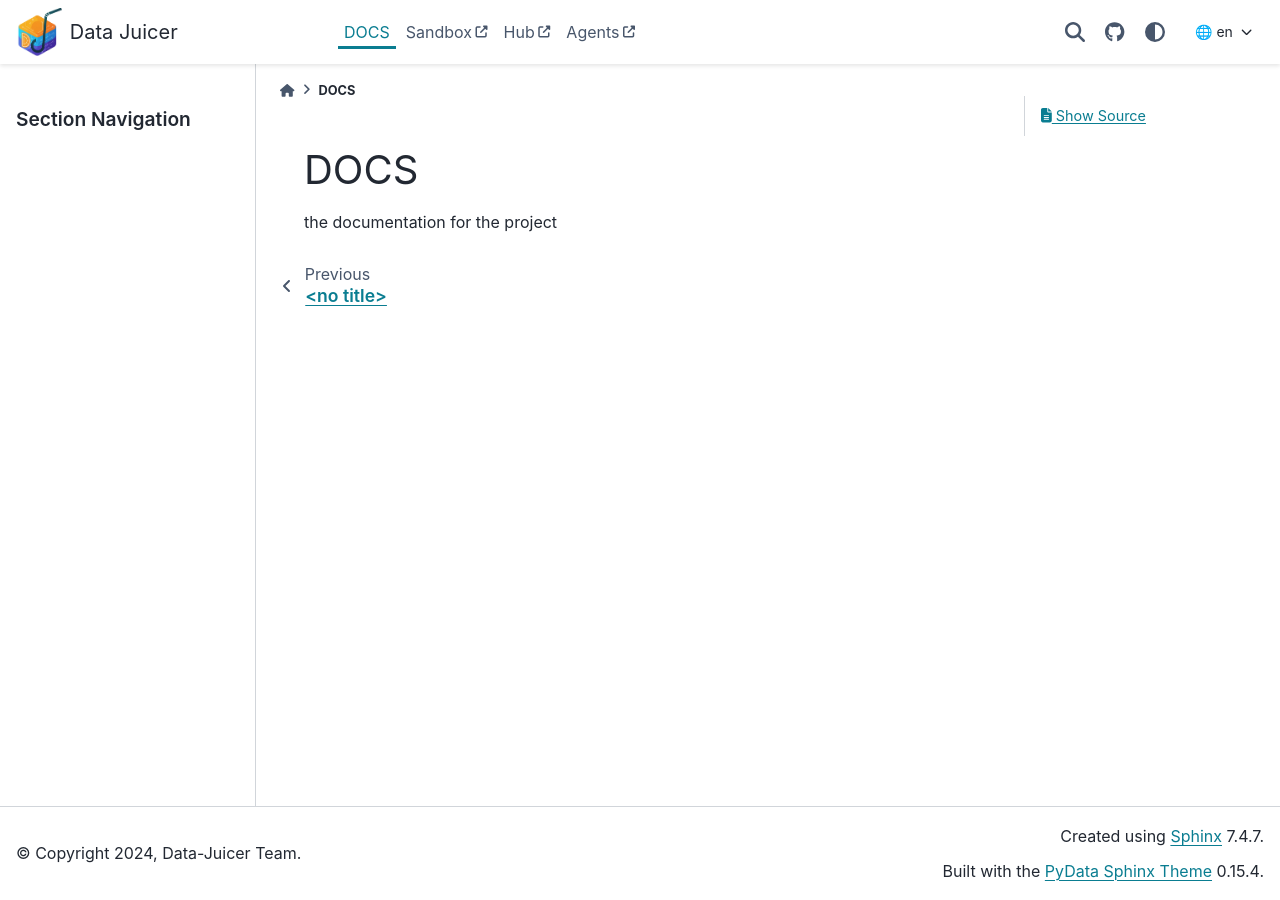
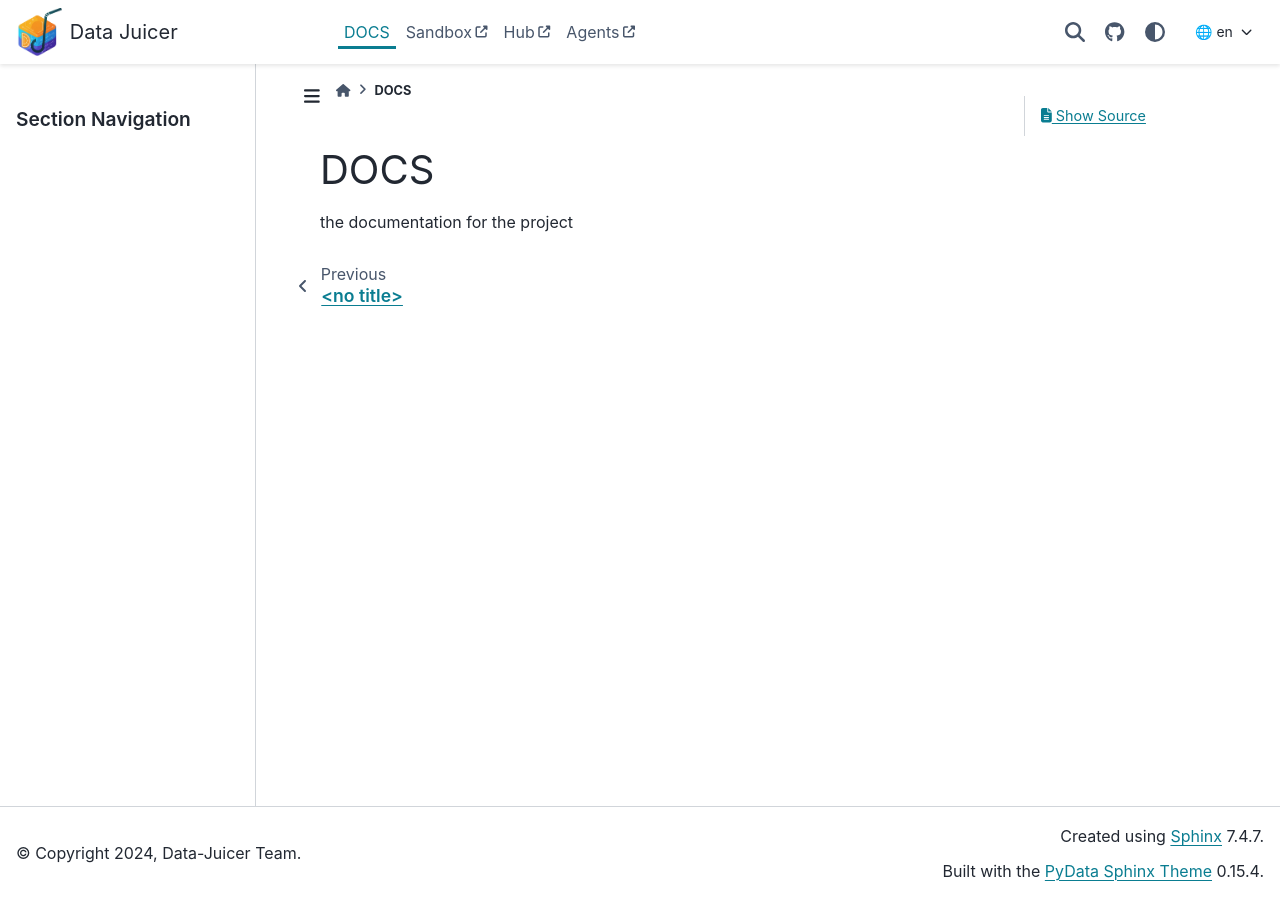
Before and after one commit to cmgzn/data-juicer-sphinx, a Sphinx documentation site: the page built from docs/sphinx_doc/source/docs_index/index.rst, in a window 1280 px wide. Built offline with Sphinx 7.4.7 and the PyData theme 0.15.4, drawn with Linux system fonts in a browser that asks for light colours.

Commit message:
docs: enhance sidebar and styling for documentation

```diff
--- a/docs/sphinx_doc/source/_static/custom.css
+++ b/docs/sphinx_doc/source/_static/custom.css
@@ -1,13 +1,16 @@
+/* Container for navbar switch elements, aligned horizontally with spacing */
 .navbar-switcher-container {
     display: flex;
     gap: 0.75rem;
     align-items: center;
 }
 
+/* Dropdown wrapper with relative positioning for absolute panel placement */
 .navbar-dropdown {
     position: relative;
 }
 
+/* Styling for dropdown trigger button */
 .navbar-dropdown-trigger {
     display: flex;
     align-items: center;
@@ -22,16 +25,19 @@
     user-select: none;
 }
 
+/* Hover effect for dropdown trigger */
 .navbar-dropdown-trigger:hover {
     background: var(--pst-color-surface);
     color: var(--pst-color-primary);
 }
 
+/* Dropdown icon animation */
 .navbar-dropdown-trigger .dropdown-icon {
     font-size: 0.7rem;
     transition: transform 0.2s ease;
 }
 
+/* Dropdown panel: hidden by default, positioned below trigger */
 .navbar-dropdown-panel {
     position: absolute;
     top: 100%;
@@ -46,12 +52,14 @@
     padding-top: 0.25rem;
 }
 
+/* Show dropdown panel on hover */
 .navbar-dropdown:hover .navbar-dropdown-panel {
     opacity: 1;
     visibility: visible;
     transform: translateY(0);
 }
 
+/* Dropdown content: styled popup with border, shadow, and scroll support */
 .dropdown-content {
     background: var(--pst-color-background);
     border: 1px solid var(--pst-color-border);
@@ -61,28 +69,7 @@
     overflow: hidden;
 }
 
-.dropdown-item {
-    display: block;
-    padding: 0.5rem 0.75rem;
-    color: var(--pst-color-text-base);
-    text-decoration: none;
-    border-radius: 4px;
-    transition: all 0.15s ease;
-    font-size: 0.875rem;
-    white-space: nowrap;
-}
-
-.dropdown-item:hover {
-    background: var(--pst-color-surface);
-    color: var(--pst-color-primary);
-}
-
-.dropdown-item.active {
-    background: var(--pst-color-primary);
-    color: white;
-    font-weight: 600;
-}
-
+/* Version list scroll enhancements */
 .dropdown-content.version-list {
     max-height: 320px;
     overflow-y: auto;
@@ -90,6 +77,7 @@
     scrollbar-color: var(--pst-color-border) transparent;
 }
 
+/* WebKit scrollbar styling for version list */
 .dropdown-content.version-list::-webkit-scrollbar {
     width: 6px;
 }
@@ -107,17 +95,181 @@
     background: var(--pst-color-text-muted);
 }
 
-/* 左側邊欄 */
-.bd-sidebar-primary {
-    max-width: 20% !important;
+/* Individual dropdown menu items */
+.dropdown-item {
+    display: block;
+    padding: 0.5rem 0.75rem;
+    color: var(--pst-color-text-base);
+    text-decoration: none;
+    border-radius: 4px;
+    transition: all 0.15s ease;
+    font-size: 0.875rem;
+    white-space: nowrap;
 }
 
-/* 主內容 */
+/* Hover state for dropdown items */
+.dropdown-item:hover {
+    background: var(--pst-color-surface);
+    color: var(--pst-color-primary);
+}
+
+/* Active state for selected item */
+.dropdown-item.active {
+    background: var(--pst-color-primary);
+    color: white;
+    font-weight: 600;
+}
+
+/* Primary sidebar with responsive width */
+.bd-sidebar-primary {
+    max-width: 20%;
+    transition: max-width 0.3s cubic-bezier(0.4, 0, 0.2, 1),
+                transform 0.3s cubic-bezier(0.4, 0, 0.2, 1),
+                visibility 0.3s cubic-bezier(0.4, 0, 0.2, 1),
+                opacity 0.3s cubic-bezier(0.4, 0, 0.2, 1);
+}
+
+/* Hide sidebar when collapsed */
+body.sidebar-collapsed .bd-sidebar-primary {
+    max-width: 0 !important;
+    transform: translateX(-100%);
+    visibility: hidden;
+    opacity: 0;
+}
+
+/* Main content container with fluid max-width */
 .bd-main .bd-content .bd-article-container {
     max-width: 100%;
+    transition: max-width 0.3s cubic-bezier(0.4, 0, 0.2, 1);
 }
 
+/* Expand article width when sidebar is collapsed */
+body.sidebar-collapsed .bd-main .bd-content .bd-article-container,
+body.sidebar-collapsed .bd-content,
+body.sidebar-collapsed .bd-article {
+    max-width: 100% !important;
+}
 
+/* Main layout transition */
+.bd-main {
+    transition: all 0.3s cubic-bezier(0.4, 0, 0.2, 1);
+}
+
+/* Grid layout transition for container */
+.bd-container__inner {
+    transition: grid-template-columns 0.3s cubic-bezier(0.4, 0, 0.2, 1);
+}
+
+/* Align toggle button and breadcrumb in header */
+.header-article-items__start {
+    display: flex !important;
+    align-items: center;
+    gap: 0.5rem;
+}
+
+/* Sidebar collapse toggle button */
+.sidebar-collapse-toggle {
+    display: inline-flex;
+    align-items: center;
+    justify-content: center;
+    flex-shrink: 0;
+    width: 32px;
+    height: 32px;
+    padding: 0;
+    background: transparent;
+    color: var(--pst-color-text-base, #666);
+    border: none;
+    border-radius: 4px;
+    cursor: pointer;
+    font-size: 18px;
+    transition: all 0.2s ease;
+    opacity: 0;
+    pointer-events: none;
+}
+
+/* Show toggle only when primary sidebar is present */
+body:has(.bd-sidebar-primary:not(.hide-on-wide)) .sidebar-collapse-toggle {
+    opacity: 1;
+    pointer-events: auto;
+}
+
+/* Hover effect for collapse toggle */
+.sidebar-collapse-toggle:hover {
+    background: var(--pst-color-surface, rgba(0, 0, 0, 0.05));
+    color: var(--pst-color-primary, #0069d9);
+}
+
+/* Active press state */
+.sidebar-collapse-toggle:active {
+    transform: scale(0.95);
+}
+
+/* Icon rotation animation */
+.sidebar-collapse-toggle i {
+    transition: transform 0.2s ease;
+}
+
+/* Rotate icon when sidebar is collapsed */
+body.sidebar-collapsed .sidebar-collapse-toggle i {
+    transform: rotate(180deg);
+}
+
+/* Prevent breadcrumb wrapping */
+.header-article-items__start .breadcrumb,
+.header-article-items__start nav {
+    display: flex;
+    align-items: center;
+    flex-wrap: wrap;
+}
+
+/* Responsive layout for desktop */
+@media (min-width: 960px) {
+    .bd-container__inner {
+        display: grid;
+        grid-template-columns: var(--pst-sidebar-primary-width, 17rem) 1fr;
+        gap: 1rem;
+    }
+
+    /* Collapse sidebar column */
+    body.sidebar-collapsed .bd-container__inner {
+        grid-template-columns: 0 1fr !important;
+        gap: 0;
+    }
+
+    /* Full-width main content when collapsed */
+    body.sidebar-collapsed .bd-main {
+        max-width: 100% !important;
+        grid-column: 1 / -1;
+    }
+
+    body.sidebar-collapsed .bd-content {
+        max-width: 100% !important;
+        display: grid;
+        grid-template-columns: 1fr auto;
+    }
+
+    body.sidebar-collapsed .bd-article-container {
+        max-width: 100% !important;
+    }
+}
+
+/* Dark mode hover styling */
+html[data-theme="dark"] .sidebar-collapse-toggle:hover,
+html[data-mode="dark"] .sidebar-collapse-toggle:hover {
+    background: rgba(255, 255, 255, 0.05);
+    color: var(--pst-color-primary, #4dabf7);
+}
+
+/* Hide toggle on mobile and print */
+@media (max-width: 959px),
+      (max-width: 768px),
+      print {
+    .sidebar-collapse-toggle {
+        display: none !important;
+    }
+}
+
+/* Mobile navbar adjustments */
 @media (max-width: 768px) {
     .navbar-nav {
         flex-direction: column;
@@ -131,6 +283,7 @@
         flex-wrap: wrap;
     }
 
+    /* Center dropdown panel on mobile */
     .navbar-dropdown-panel {
         position: fixed;
         left: 50%;
--- /dev/null
+++ b/docs/sphinx_doc/source/_static/sidebar.js
@@ -0,0 +1,65 @@
+document.addEventListener('DOMContentLoaded', function() {
+    // Check for the existence of the primary sidebar
+    const sidebar = document.querySelector('.bd-sidebar-primary:not(.hide-on-wide)');
+
+    if (!sidebar) {
+        console.log('No primary sidebar found, skipping collapse feature');
+        return;
+    }
+
+    // Locate the starting container of breadcrumb navigation
+    const breadcrumbStart = document.querySelector('.header-article-items__start');
+
+    if (!breadcrumbStart) {
+        console.log('Breadcrumb container not found');
+        return;
+    }
+
+    // Create the sidebar toggle button
+    const toggleBtn = document.createElement('button');
+    toggleBtn.className = 'sidebar-collapse-toggle';
+    toggleBtn.setAttribute('aria-label', 'Collapse sidebar');
+    toggleBtn.setAttribute('title', 'Collapse/expand sidebar (Ctrl+B)');
+
+    // Use Font Awesome icon for visual indicator
+    toggleBtn.innerHTML = '<i class="fa-solid fa-bars"></i>';
+
+    // Insert the toggle button at the beginning of the breadcrumb container
+    breadcrumbStart.insertBefore(toggleBtn, breadcrumbStart.firstChild);
+
+    // Restore collapse state from localStorage
+    const savedState = localStorage.getItem('sidebarCollapsed');
+    if (savedState === 'true') {
+        document.body.classList.add('sidebar-collapsed');
+        toggleBtn.setAttribute('aria-label', 'Expand sidebar');
+    }
+
+    // Toggle sidebar collapse/expand state
+    function toggleSidebar() {
+        const isCollapsed = document.body.classList.toggle('sidebar-collapsed');
+
+        if (isCollapsed) {
+            toggleBtn.setAttribute('aria-label', 'Expand sidebar');
+            localStorage.setItem('sidebarCollapsed', 'true');
+        } else {
+            toggleBtn.setAttribute('aria-label', 'Collapse sidebar');
+            localStorage.setItem('sidebarCollapsed', 'false');
+        }
+
+        // Trigger resize event to notify components (e.g., charts, maps) of layout change
+        window.dispatchEvent(new Event('resize'));
+    }
+
+    // Attach click event listener to toggle button
+    toggleBtn.addEventListener('click', toggleSidebar);
+
+    // Enable keyboard shortcut: Ctrl + B to toggle sidebar
+    document.addEventListener('keydown', function(e) {
+        if (e.ctrlKey && e.key === 'b') {
+            e.preventDefault();
+            toggleSidebar();
+        }
+    });
+
+    console.log('Sidebar collapse feature initialized (in header)');
+});
--- a/docs/sphinx_doc/source/conf.py
+++ b/docs/sphinx_doc/source/conf.py
@@ -116,6 +116,8 @@
 html_css_files = [
     "custom.css",
 ]
+html_js_files = ['sidebar.js']
+
 html_static_path = ["_static"]
 html_extra_path = ["extra"]
 html_favicon = "_static/images/icon.png"
```
Also changed, not shown: guides/setup.md (+7 -11 lines), guides/setup_ZH.md (+15 -10 lines).
